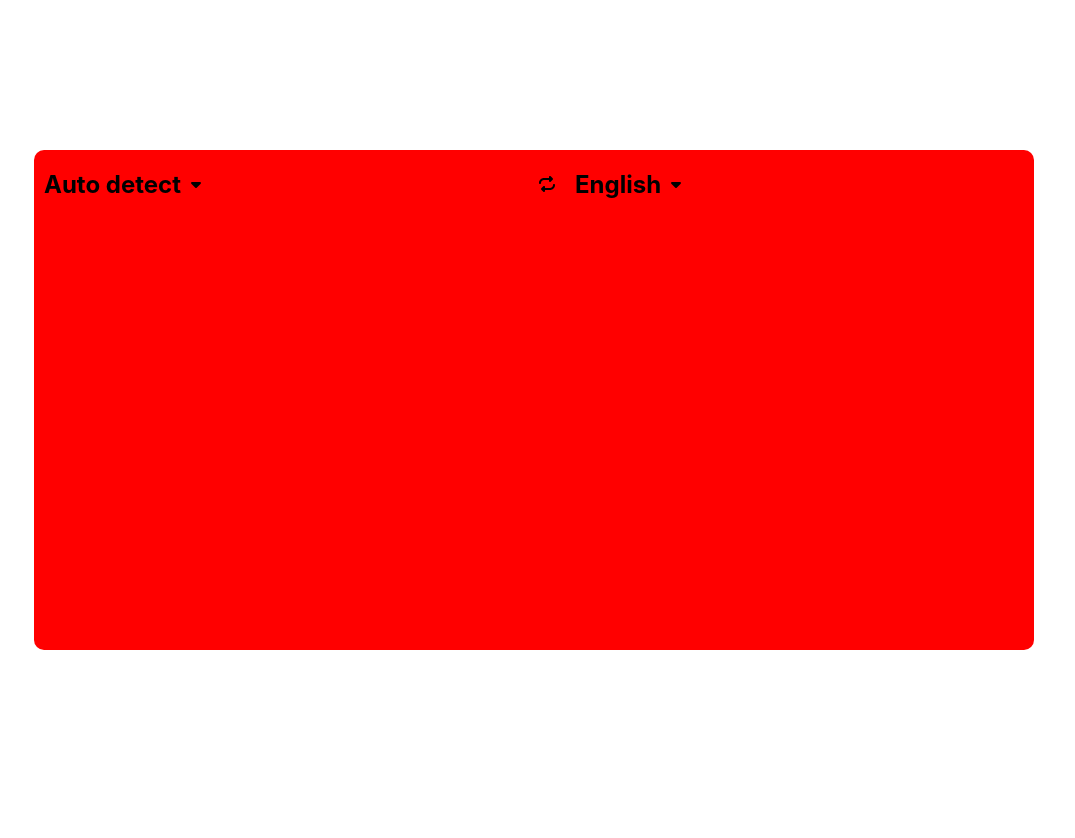
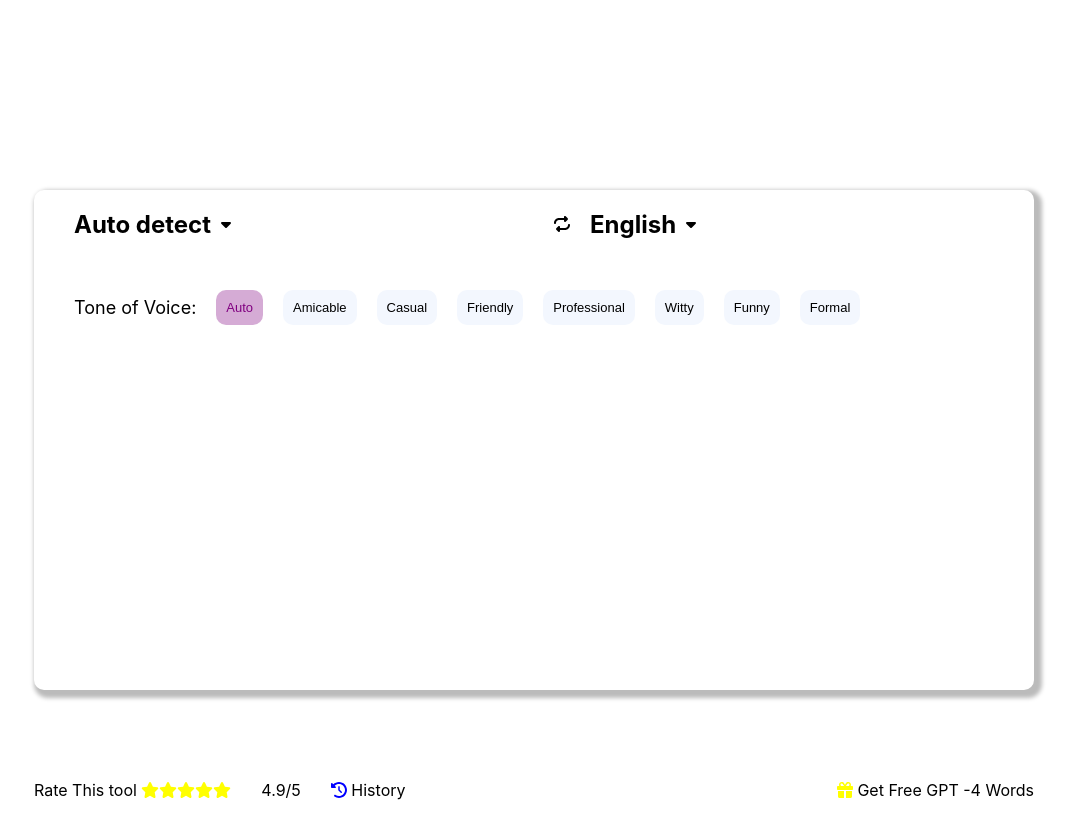
Before and after one commit to okolo157/ai-translator-pt, a React (Create React App) app: page / in a window 1280 px wide. Shown: the whole page, without its empty margins (106-1181 px from the left). Before the commit the page ends 800 px from the top, so only its background shows below. Built offline with nearby package versions, Linux system fonts and the light colour scheme.

Commit message:
Refactor TranslateComponent layout and styles; add new TranslateComponent.css

```diff
--- a/src/components/TranslateComponent.js
+++ b/src/components/TranslateComponent.js
@@ -1,8 +1,9 @@
 import React from "react";
 import LanguageSelect from "./translator/LanguageSelect";
 import Rating from "./translator/Rating";
-import TranslateBox from "./translator/TranslateBox";
+// import TranslateBox from "./translator/TranslateBox";
 import VoiceTone from "./translator/VoiceTone";
+import '../styles/TranslateComponent.css'
 
 function TranslateComponent() {
   return (
@@ -12,6 +13,8 @@ function TranslateComponent() {
         justifyContent: "center",
         alignItems: "center",
         height: "100vh",
+        flexDirection: "column",
+        marginBottom: "40px",
       }}
     >
       <div
@@ -20,15 +23,17 @@ function TranslateComponent() {
           margin: "auto",
           borderRadius: "10px",
           height: "500px",
-          backgroundColor: "red",
-          boxShadow: "'4px', '4px', '4px', '4px', 'rgba(0, 0, 0, 0.2)'",
         }}
+        className="card"
       >
         <LanguageSelect />
+        <VoiceTone />
+
         {/* <VoiceTone />
         <TranslateBox />
         <Rating /> */}
       </div>
+      <Rating />
     </div>
   );
 }
--- a/src/styles/LanguageSelect.css
+++ b/src/styles/LanguageSelect.css
@@ -5,6 +5,7 @@
   padding-left: 10px;
   cursor: pointer;
   gap: 10px;
+  margin-left: 30px;
 }
 
 .cake-parfait:hover {
--- a/src/styles/Rating.css
+++ b/src/styles/Rating.css
@@ -1,23 +1,18 @@
 .new {
   width: 1000px;
-
   display: flex;
-
-
+  margin-top: -100px;
 }
 
-
 .Sec {
-
   justify-content: flex-end;
   flex: 50%;
   display: flex;
-     gap: 30px
+  gap: 30px;
 }
 
 .container {
-
   flex: 50%;
   display: flex;
-     gap: 30px
+  gap: 30px;
 }
--- /dev/null
+++ b/src/styles/TranslateComponent.css
@@ -0,0 +1,3 @@
+.card {
+  box-shadow: 4px 4px 4px 4px rgb(187, 187, 187);
+}
```
Lines whose indentation alone changed are shown as unchanged.
